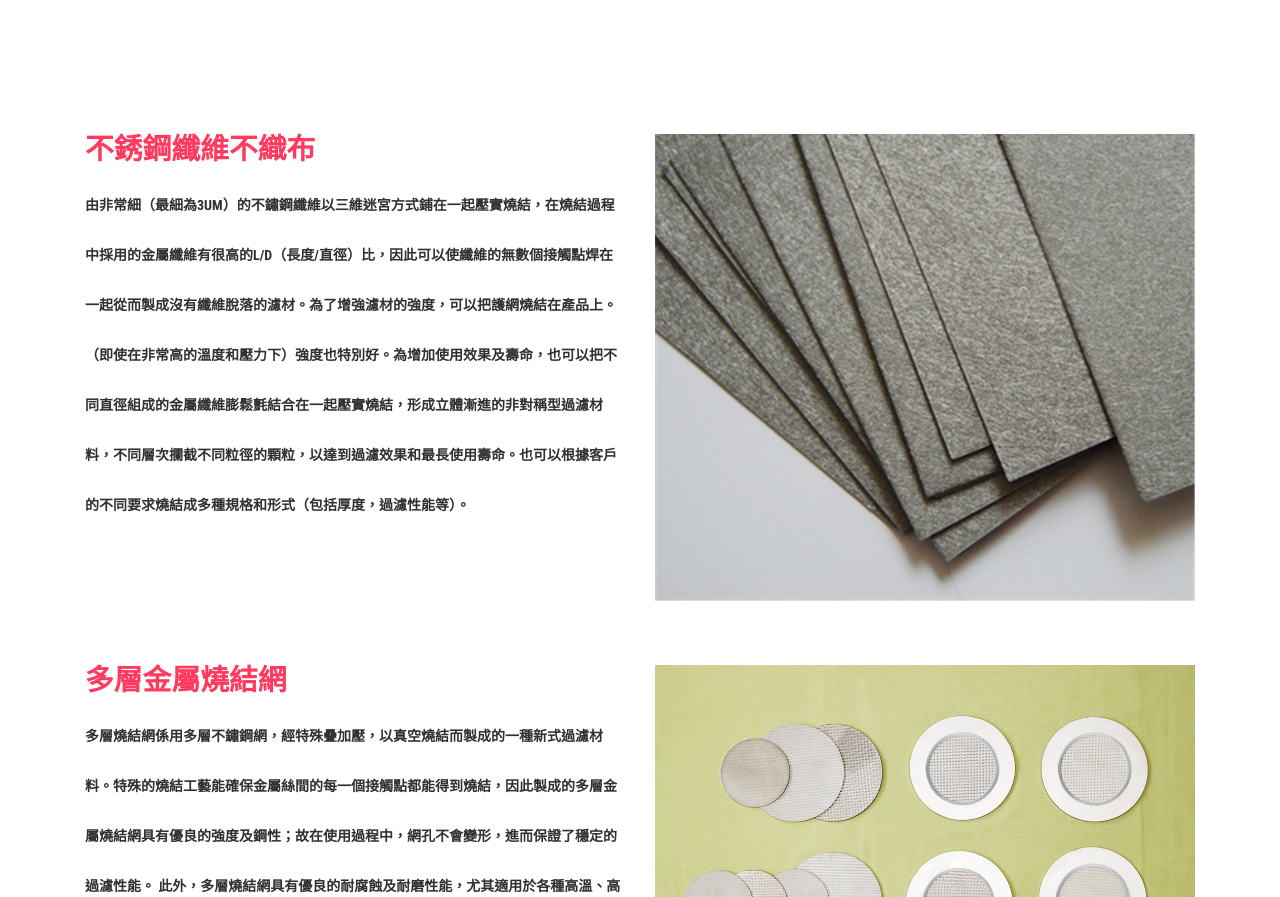
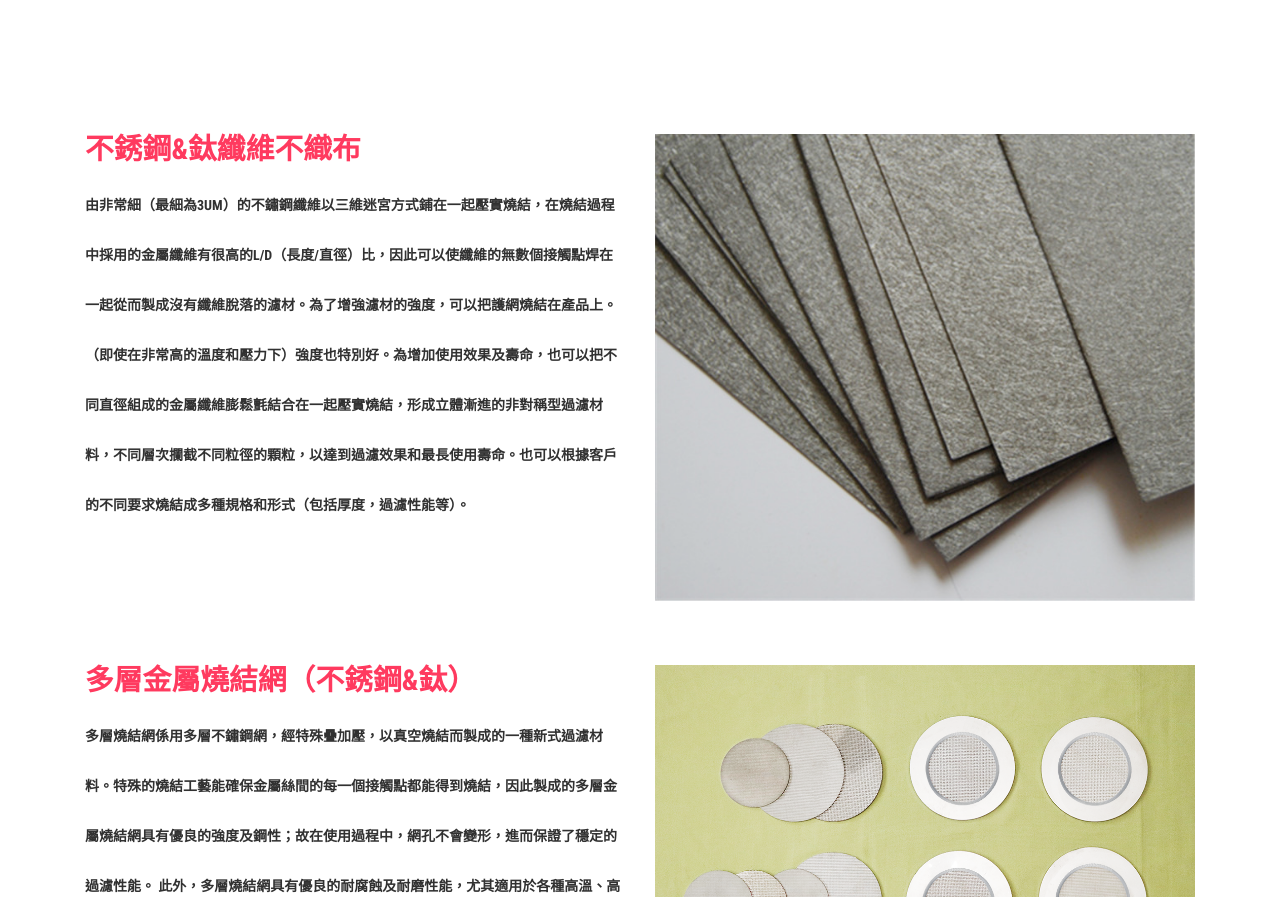
Before and after one commit to www0527/tcff, a plain HTML site: page filter.htm in a window 1280 px wide. Shown: the part 360-1257 px from the top of the page. Drawn offline with Linux system fonts and the light colour scheme.

Commit message:
filter fix

```diff
--- a/filter.htm
+++ b/filter.htm
@@ -108,7 +108,7 @@ License URL: http://creativecommons.org/licenses/by/3.0/
         <!-- p1 -->
         <div class="mail-grids">
             <div class="col-md-6 mail-grid-left">
-                <h3>不銹鋼纖維不織布</h3>
+                <h3>不銹鋼&鈦纖維不織布</h3>
                 <h5 style="line-height: 50px;">
                     由非常細（最細為3UM）的不鏽鋼纖維以三維迷宮方式鋪在一起壓實燒結，在燒結過程中採用的金屬纖維有很高的L/D（長度/直徑）比，因此可以使纖維的無數個接觸點焊在一起從而製成沒有纖維脫落的濾材。為了增強濾材的強度，可以把護網燒結在產品上。（即使在非常高的溫度和壓力下）強度也特別好。為增加使用效果及壽命，也可以把不同直徑組成的金屬纖維膨鬆氈結合在一起壓實燒結，形成立體漸進的非對稱型過濾材料，不同層次攔截不同粒徑的顆粒，以達到過濾效果和最長使用壽命。也可以根據客戶的不同要求燒結成多種規格和形式（包括厚度，過濾性能等）。
                 </h5>
@@ -125,7 +125,7 @@ License URL: http://creativecommons.org/licenses/by/3.0/
         <div class="mail-grids">
 
             <div class="col-md-6 mail-grid-left">
-                <h3>多層金屬燒結網</h3>
+                <h3>多層金屬燒結網（不銹鋼&鈦）</h3>
                 <h5 style="line-height: 50px;">
                     多層燒結網係用多層不鏽鋼網，經特殊疊加壓，以真空燒結而製成的一種新式過濾材料。特殊的燒結工藝能確保金屬絲間的每一個接觸點都能得到燒結，因此製成的多層金屬燒結網具有優良的強度及鋼性；故在使用過程中，網孔不會變形，進而保證了穩定的過濾性能。
                     此外，多層燒結網具有優良的耐腐蝕及耐磨性能，尤其適用於各種高溫、高壓和高黏度液體的精密過濾。
```
